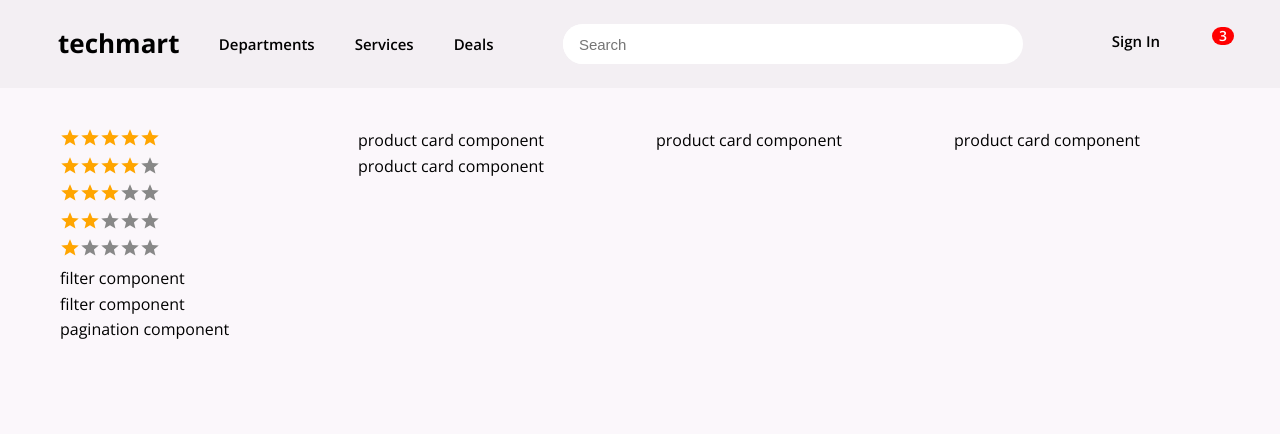
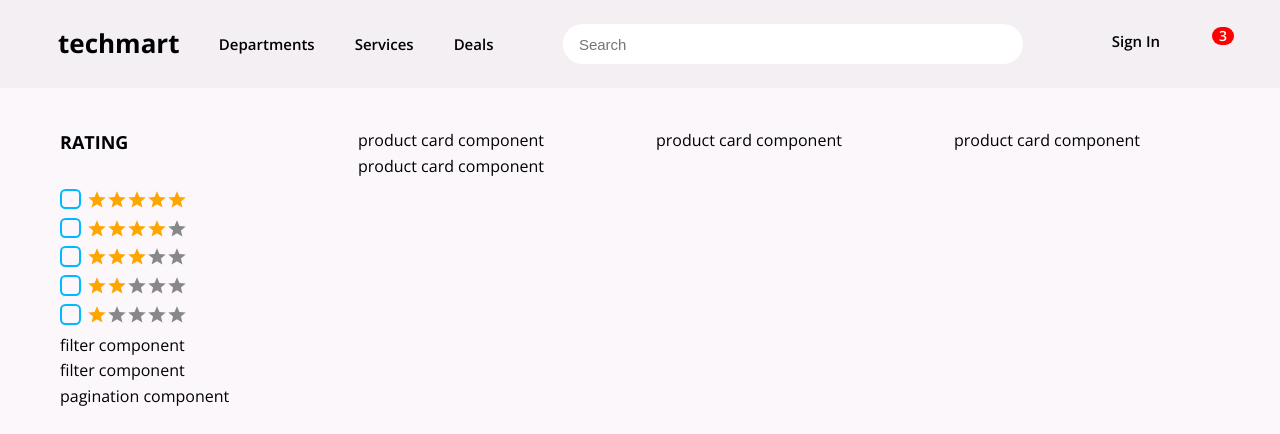
Before and after one commit to nhannguyencsd/mern-ecommerce, a React (Create React App) app in the folder client/: page /product-list in a window 1280 px wide. Shown: the top 434 px of the page. Built offline with nearby package versions, Linux system fonts and the light colour scheme.

Commit message:
feat(client): create StarRatingFilter component

```diff
--- /dev/null
+++ b/client/src/components/StarRatingFilter/StarRatingFilter.module.scss
@@ -0,0 +1,52 @@
+.headline {
+    margin-bottom: 32px;
+    font-size: 1.8rem;
+    font-weight: 700;
+}
+
+.item {
+    display: grid;
+    grid-template-columns: 1em auto;
+    gap: 0.5em;
+    font-size: 1.8rem; //size of checkbox;
+    -webkit-tap-highlight-color: transparent;
+
+    // checkbox
+    input {
+        display: grid;
+        place-content: center;
+        width: 1.15em;
+        height: 1.15em;
+        border: 2px solid #00baff;
+        border-radius: 0.3em;
+        margin: 0;
+        font: inherit;
+        cursor: pointer;
+        -webkit-appearance: none;
+        background-color: transparent;
+
+        // checkmark
+        &::before {
+            content: '';
+            width: 0.65em;
+            height: 0.65em;
+            clip-path: polygon(14% 44%, 0 65%, 50% 100%, 100% 16%, 80% 0%, 43% 62%);
+            transform: scale(0);
+            transition: 120ms transform ease-in-out;
+            background-color: #00baff;
+        }
+
+        &:checked::before {
+            transform: scale(1);
+        }
+
+        &:hover {
+            box-shadow: 0 0 0 0.3rem rgba(0, 186, 255, 0.25);
+        }
+    }
+
+    // star rating
+    label {
+        width: fit-content;
+    }
+}
--- /dev/null
+++ b/client/src/components/StarRatingFilter/StarRatingFilterIndex.js
@@ -0,0 +1,25 @@
+import classNames from 'classnames/bind';
+import styles from './StarRatingFilter.module.scss';
+import StarRating from '../../components/StarRating/StarRatingIndex';
+
+const cx = classNames.bind(styles);
+
+function StarRatingFilter() {
+    return (
+        <>
+            <h4 className={cx('headline')}>RATING</h4>
+            {[0, 1, 2, 3, 4].map((index) => {
+                return (
+                    <div className={cx('item')} key={index}>
+                        <input type="checkbox" id={index} />
+                        <label htmlFor={index}>
+                            <StarRating fixedValue={5 - index} />
+                        </label>
+                    </div>
+                );
+            })}
+        </>
+    );
+}
+
+export default StarRatingFilter;
--- a/client/src/pages/ProductListPage/ProductListPage.module.scss
+++ b/client/src/pages/ProductListPage/ProductListPage.module.scss
@@ -1,11 +1,3 @@
 .wrapper {
     margin-top: 40px;
 }
-
-.filters {
-    background-color: green;
-}
-
-.product-item {
-    background-color: blue;
-}
--- a/client/src/pages/ProductListPage/ProductListPageIndex.js
+++ b/client/src/pages/ProductListPage/ProductListPageIndex.js
@@ -1,6 +1,6 @@
 import classNames from 'classnames/bind';
 import styles from './ProductListPage.module.scss';
-import StarRating from '../../components/StarRating/StarRatingIndex';
+import StarRatingFilter from '../../components/StarRatingFilter/StarRatingFilterIndex';
 
 const cx = classNames.bind(styles);
 
@@ -9,12 +9,8 @@ function ProductListPage() {
         <div className={cx('wrapper')}>
             <div className="grid">
                 <div className="row">
-                    <div className="col lg-3">
-                        <StarRating fixedValue={5} />
-                        <StarRating fixedValue={4} />
-                        <StarRating fixedValue={3} />
-                        <StarRating fixedValue={2} />
-                        <StarRating fixedValue={1} />
+                    <div className="col lg-3 sm-3">
+                        <StarRatingFilter />
                         <div>filter component</div>
                         <div>filter component</div>
                     </div>
```
